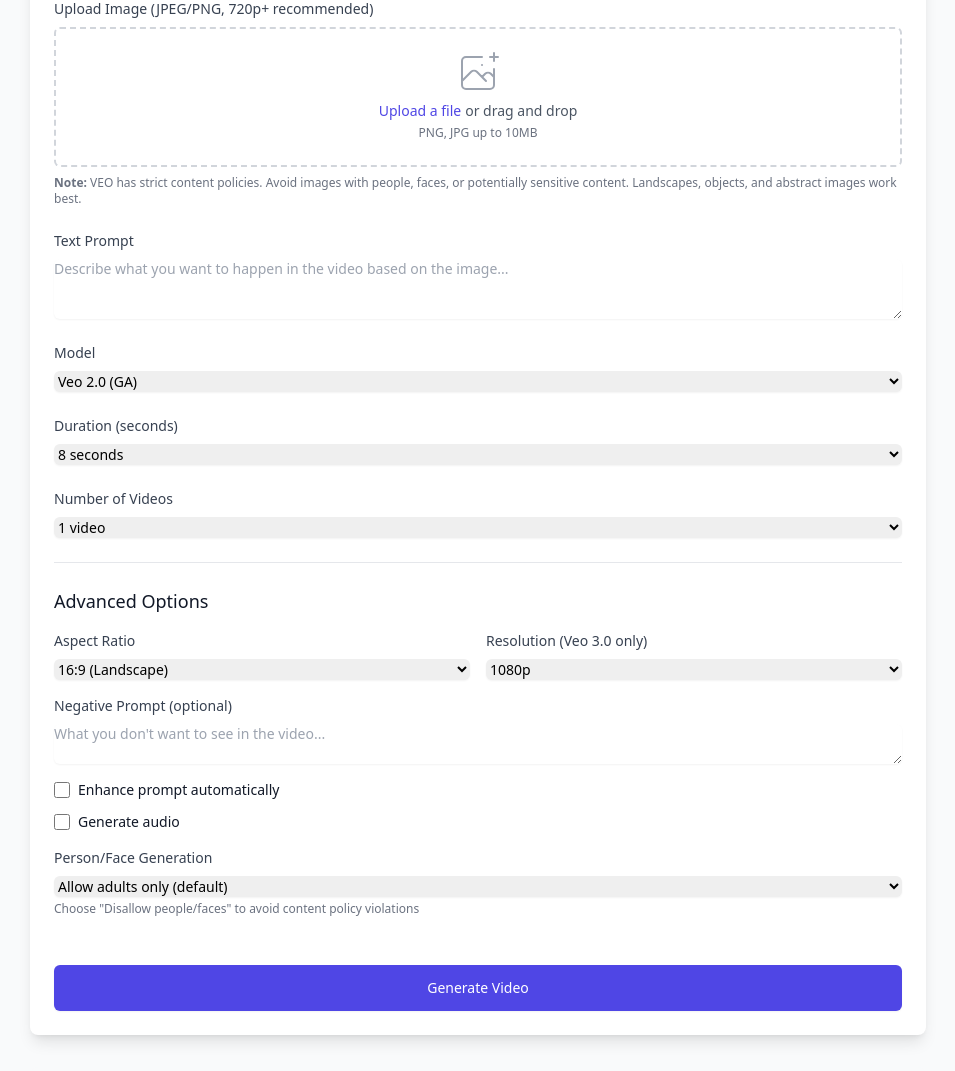
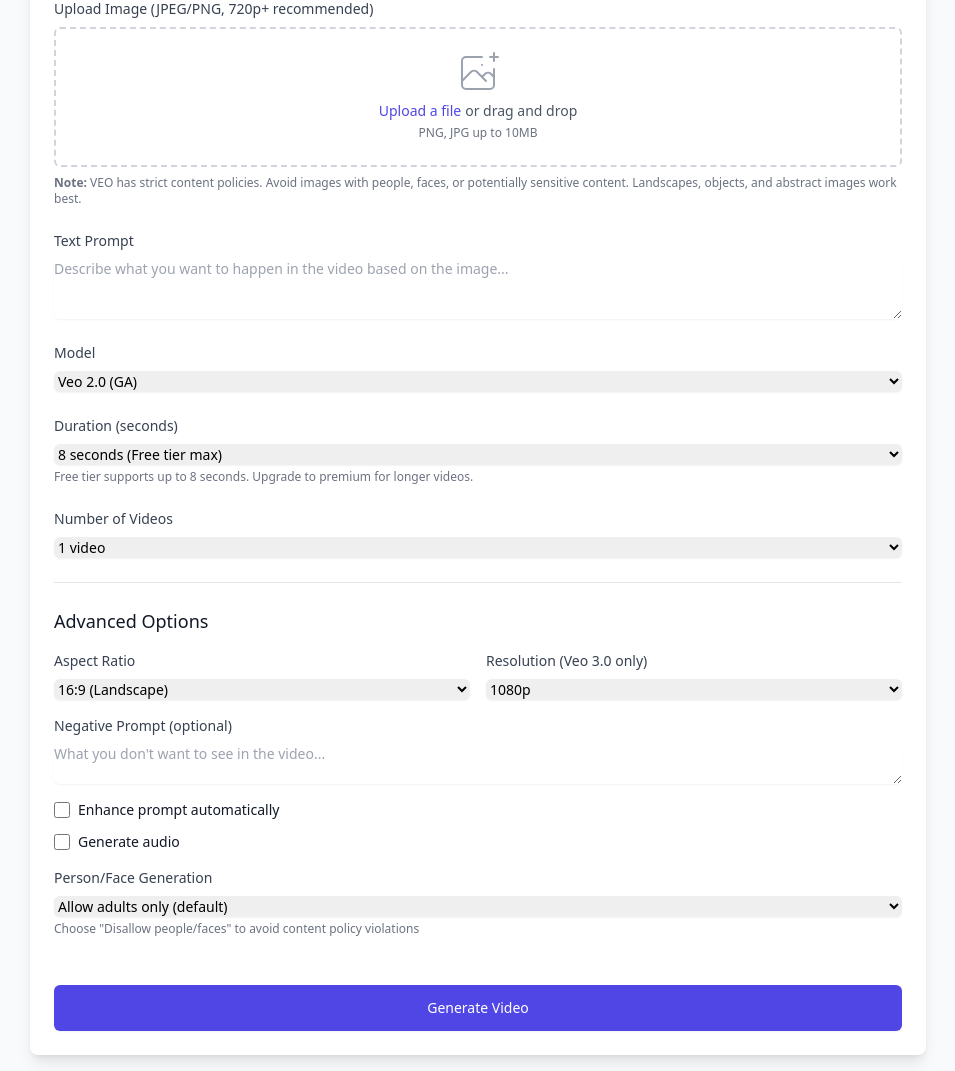
Before and after one commit to kastelica/prompttovideo, a Flask app: template app/templates/main/veo_image_test.html in a window 1280 px wide. Shown: the part 319-1390 px from the top of the page, without its empty margins (162-1117 px from the left). Run offline with Flask 3, Linux system fonts and the light colour scheme; the template is opened without the code that fills it, so the values that code supplies are empty; some libraries are stand-ins or nearby versions.

Commit message:
veo3 cleanup

```diff
--- a/app/templates/main/veo_image_test.html
+++ b/app/templates/main/veo_image_test.html
@@ -77,15 +77,16 @@
                     </label>
                     <select id="duration" name="duration" class="shadow-sm focus:ring-indigo-500 focus:border-indigo-500 block w-full sm:text-sm border-gray-300 rounded-md">
                         <option value="5">5 seconds</option>
-                        <option value="8" selected>8 seconds</option>
-                        <option value="10">10 seconds</option>
-                        <option value="15">15 seconds</option>
-                        <option value="20">20 seconds</option>
-                        <option value="30">30 seconds</option>
-                        <option value="40">40 seconds</option>
-                        <option value="50">50 seconds</option>
-                        <option value="60">60 seconds</option>
+                        <option value="8" selected>8 seconds (Free tier max)</option>
+                        <option value="10" disabled>10 seconds (Premium only)</option>
+                        <option value="15" disabled>15 seconds (Premium only)</option>
+                        <option value="20" disabled>20 seconds (Premium only)</option>
+                        <option value="30" disabled>30 seconds (Premium only)</option>
+                        <option value="40" disabled>40 seconds (Premium only)</option>
+                        <option value="50" disabled>50 seconds (Premium only)</option>
+                        <option value="60" disabled>60 seconds (Premium only)</option>
                     </select>
+                    <p id="duration-help" class="mt-1 text-xs text-gray-500">Free tier supports up to 8 seconds. Upgrade to premium for longer videos.</p>
                 </div>
 
                 <!-- Sample Count -->
@@ -240,6 +241,45 @@ document.addEventListener('DOMContentLoaded', function() {
             imagePreview.classList.add('hidden');
         }
     });
+
+    // Handle model selection changes
+    const modelSelect = document.getElementById('modelId');
+    const durationSelect = document.getElementById('duration');
+    const durationHelp = document.getElementById('duration-help');
+
+    function updateDurationOptions() {
+        const selectedModel = modelSelect.value;
+        const isPremium = selectedModel === 'veo-3.0-generate-preview';
+
+        // Reset all options
+        Array.from(durationSelect.options).forEach(option => {
+            option.disabled = false;
+        });
+
+        if (isPremium) {
+            // Enable all options for premium
+            durationHelp.textContent = 'Premium tier supports videos up to 60 seconds.';
+            // Set default to 30 seconds for premium
+            durationSelect.value = '30';
+        } else {
+            // Disable options beyond 8 seconds for free tier
+            Array.from(durationSelect.options).forEach(option => {
+                const value = parseInt(option.value);
+                if (value > 8) {
+                    option.disabled = true;
+                }
+            });
+            durationHelp.textContent = 'Free tier supports up to 8 seconds. Upgrade to premium for longer videos.';
+            // Set default to 8 seconds for free tier
+            durationSelect.value = '8';
+        }
+    }
+
+    // Initialize duration options
+    updateDurationOptions();
+
+    // Update duration options when model changes
+    modelSelect.addEventListener('change', updateDurationOptions);
 
     // Form submission
     form.addEventListener('submit', async function(e) {
```
Also changed, not shown: app/tasks.py (+9 -1 lines), app/veo_client.py (+23 -2 lines).
